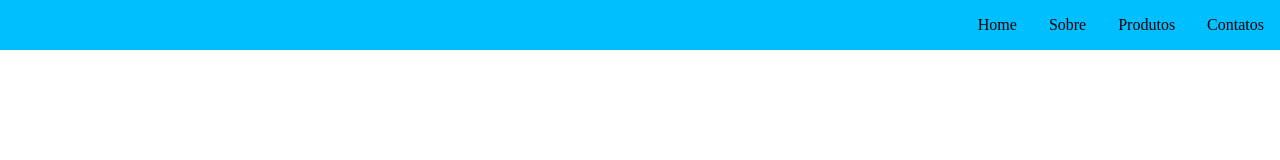
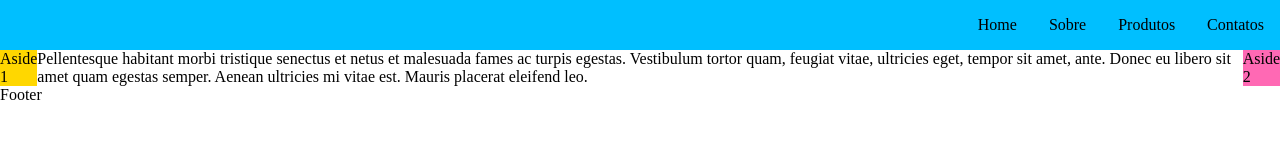
Before and after one commit to samuelsilvadev/layouts-css-tests, a website: page com-flexbox/menu.html in a window 1280 px wide. Drawn offline with Linux system fonts and the light colour scheme.

Commit message:
controlando itens através do order

```diff
--- a/com-flexbox/menu.css
+++ b/com-flexbox/menu.css
@@ -23,3 +23,21 @@ nav > ul {
 	cursor: pointer;
 	transform: scale(1.5);
 }
+
+main{
+	display: flex;
+}
+
+article{
+	order: 2;
+}
+
+.aside-1{
+	background: gold;
+	order: 1;
+}
+
+.aside-2 {
+  background: hotpink;
+  order: 3;
+}
--- a/com-flexbox/menu.html
+++ b/com-flexbox/menu.html
@@ -14,5 +14,11 @@
 			<li class="item-menu">Contatos</li>
 		</ul>
 	</nav>
+	<main>
+		<article>Pellentesque habitant morbi tristique senectus et netus et malesuada fames ac turpis egestas. Vestibulum tortor quam, feugiat vitae, ultricies eget, tempor sit amet, ante. Donec eu libero sit amet quam egestas semper. Aenean ultricies mi vitae est. Mauris placerat eleifend leo.</article>
+		<aside class="aside aside-1">Aside 1</aside>
+		<aside class="aside aside-2">Aside 2</aside>
+	</main>
+	<footer class="footer">Footer</footer>
 </body>
 </html>
```
